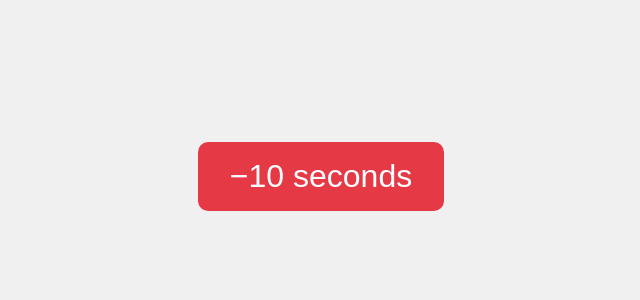
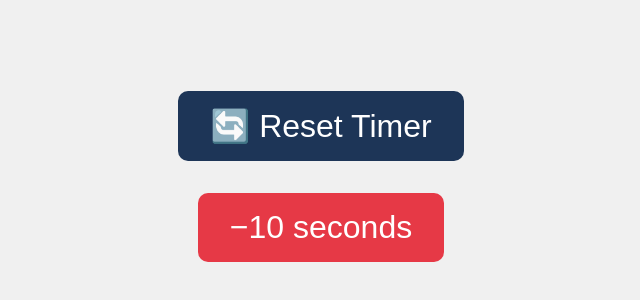
Before and after one commit to KGT-projects/remote, a plain HTML site: page control.html in a window 1280 px wide. Shown: the part 224-524 px from the top of the page, without its empty margins (319-959 px from the left). Drawn offline with Linux system fonts and the light colour scheme.

Commit message:
Update control.html

```diff
--- a/control.html
+++ b/control.html
@@ -10,22 +10,29 @@
       background: #f0f0f0;
       font-family: sans-serif;
       display: flex;
+      flex-direction: column;
       justify-content: center;
       align-items: center;
+      gap: 2rem;
     }
     button {
       font-size: 2rem;
       padding: 1rem 2rem;
-      background: #e63946;
+      background: #1d3557;
       color: white;
       border: none;
       border-radius: 10px;
       cursor: pointer;
     }
+    button:nth-child(2) {
+      background: #e63946; /* Subtract button is red */
+    }
   </style>
 </head>
 <body>
+  <button onclick="resetTimer()">🔄 Reset Timer</button>
   <button onclick="subtractTime()">−10 seconds</button>
+
   <script src="script.js"></script>
 </body>
 </html>
```
